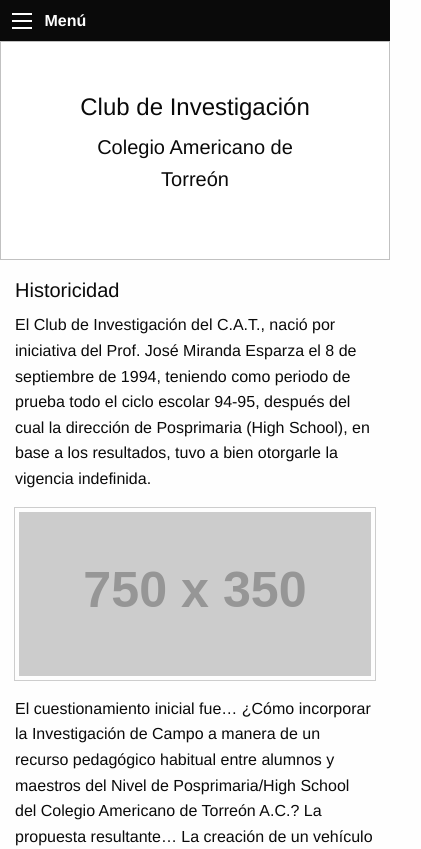
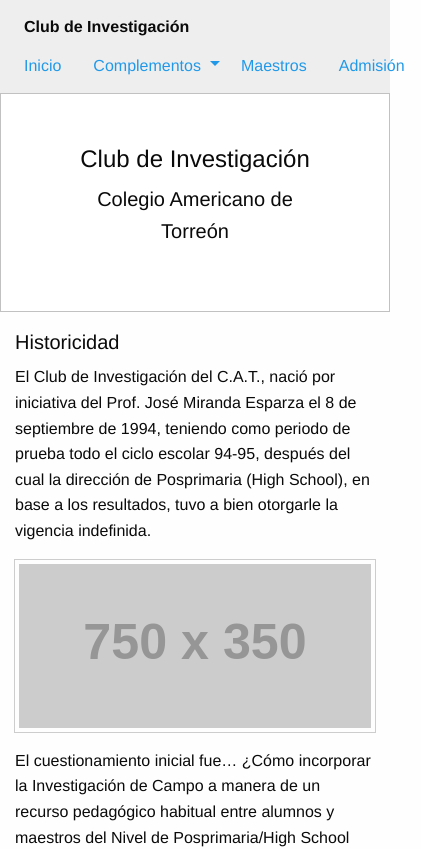
Before and after one commit to CATMultimedia/Proyecto-CDI, a plain HTML site: page index.html in a window 390 px wide. Shown: the top 849 px of the page, 421 px wide, since content can reach past the window. Drawn offline with Linux system fonts and the light colour scheme; placeholder pictures from the web are drawn by us.

Commit message:
Se modificó el TopBar y el footer.

```diff
--- a/index.html
+++ b/index.html
@@ -7,7 +7,7 @@
         <meta name="author" content="Carlos Saltijeral">
         <meta http-equiv="x-ua-compatible" content="ie=edge">
         <meta name="viewport" content="width=device-width, initial-scale=1.0" />
-        <title>CDI</title>
+        <title>C.D.I. - Inicio</title>
         <link rel="stylesheet" href="css/foundation.css" />
         <link rel="stylesheet" href="css/app.css" />
         <link rel="stylesheet" href="css/estilos.css" />
@@ -15,11 +15,6 @@
     <body>
 
         <!-- TopBar -->
-        <div class="title-bar" data-responsive-toggle="example-menu" data-hide-for="medium">
-            <button class="menu-icon" type="button" data-toggle></button>
-            <div class="title-bar-title">Menú</div>
-        </div>
-
         <div class="top-bar" id="example-menu">
             <div class="top-bar-left">
                 <ul class="dropdown menu" data-dropdown-menu>
@@ -111,9 +106,7 @@
             <div class="row full-width">
                 <div class="small-6 medium-4 large-4 columns">
                     <img src="http://placehold.it/100x100">
-                    <p>Club de Investigación, Colegio Americano de Torreón</p>
-                    <p><a href="#">Facebook</a></p>
-                    <p><a href="#">Instagram</a></p>
+                    <p>Copyright</p>
                 </div>
                 <div class="small-6 medium-4 large-4 columns">
                     <img src="http://placehold.it/100x100">
@@ -121,7 +114,9 @@
                 </div>
                 <div class="small-12 small-centered medium-4 large-4 columns">
                     <img src="http://placehold.it/100x100">
-                    <p>Copyright</p>
+                    <p>Club de Investigación, Colegio Americano de Torreón</p>
+                    <p><a href="#">Facebook</a></p>
+                    <p><a href="#">Instagram</a></p>
                 </div>
             </div>
         </footer>
```
Also changed, not shown: pedagogia.html (+5 -10 lines), reglamento.html (+4 -9 lines).
